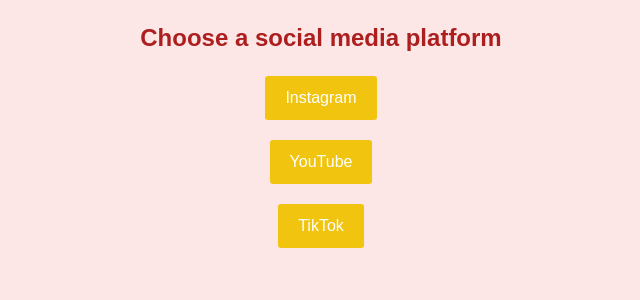
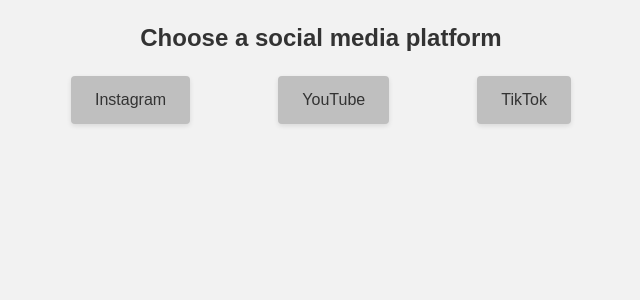
Before and after one commit to Sonyramssen/Social-Media-Manager-, a PHP site: page /SWEPROJECT/index3.php in a window 1280 px wide. Shown: the top 300 px of the page, without its empty margins (319-959 px from the left). Run offline with PHP 8.4, Linux system fonts and the light colour scheme.

Commit message:
Update index3.php

```diff
--- a/index3.php
+++ b/index3.php
@@ -4,46 +4,54 @@
     <title>Choose a social media platform</title>
     <style>
       body {
-        background-color: #fde6e6;
+        background-color: #f2f2f2;
         font-family: Arial, sans-serif;
         font-size: 16px;
         line-height: 1.5;
+        padding: 20px;
+        margin: 0;
       }
       h2 {
-        color: #ad1f1f;
+        color: #333;
         text-align: center;
+        margin-top: 0;
       }
       ul {
         list-style: none;
         padding: 0;
         margin: 0 auto;
-        max-width: 400px;
+        max-width: 500px;
+        display: flex;
+        justify-content: space-between;
+        align-items: center;
+        flex-wrap: wrap;
       }
       li {
-        margin-bottom: 20px;
+        margin-bottom: 30px;
         text-align: center;
       }
       a {
-        background-color: #f1c40f;
+        background-color: #bfbfbf;
         border: none;
-        border-radius: 3px;
-        color: #fff;
+        border-radius: 4px;
+        color: #333;
         cursor: pointer;
         display: inline-block;
         font-size: 16px;
-        padding: 10px 20px;
+        padding: 12px 24px;
         text-decoration: none;
         transition: background-color 0.3s ease;
+        box-shadow: 0px 2px 5px rgba(0, 0, 0, 0.1);
       }
       a:hover {
-        background-color: #d4af37;
+        background-color: #d9d9d9;
       }
     </style>
   </head>
   <body>
     <h2>Choose a social media platform</h2>
     <ul>
-      <li><a href="https://www.instagram.com">Instagram</a></li>
+      <li><a href="https://localhost/SWEPROJECT/index.php">Instagram</a></li>
       <li><a href="https://www.youtube.com">YouTube</a></li>
       <li><a href="https://www.tiktok.com">TikTok</a></li>
     </ul>
```
